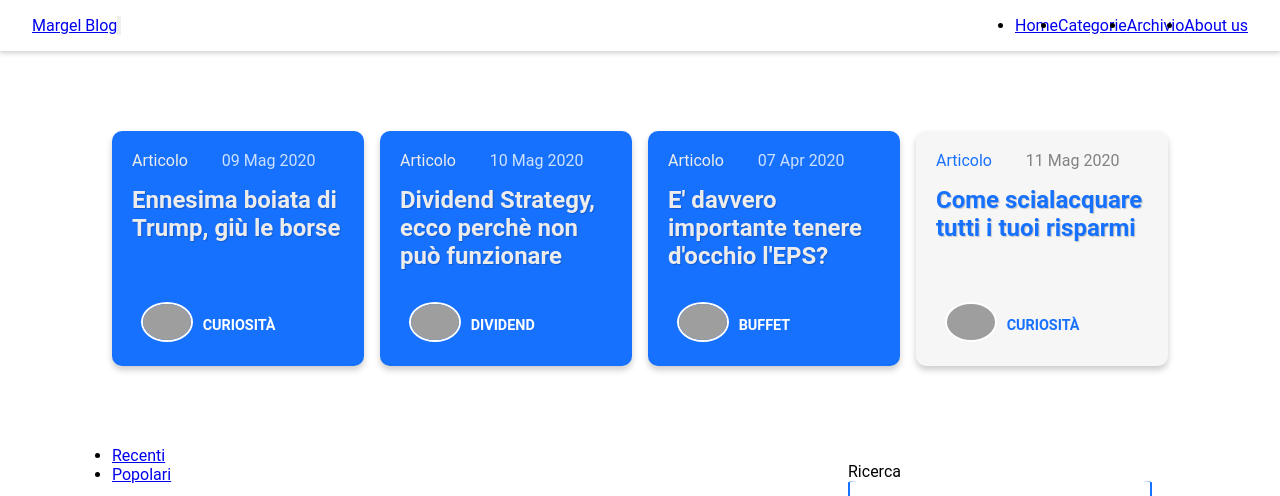
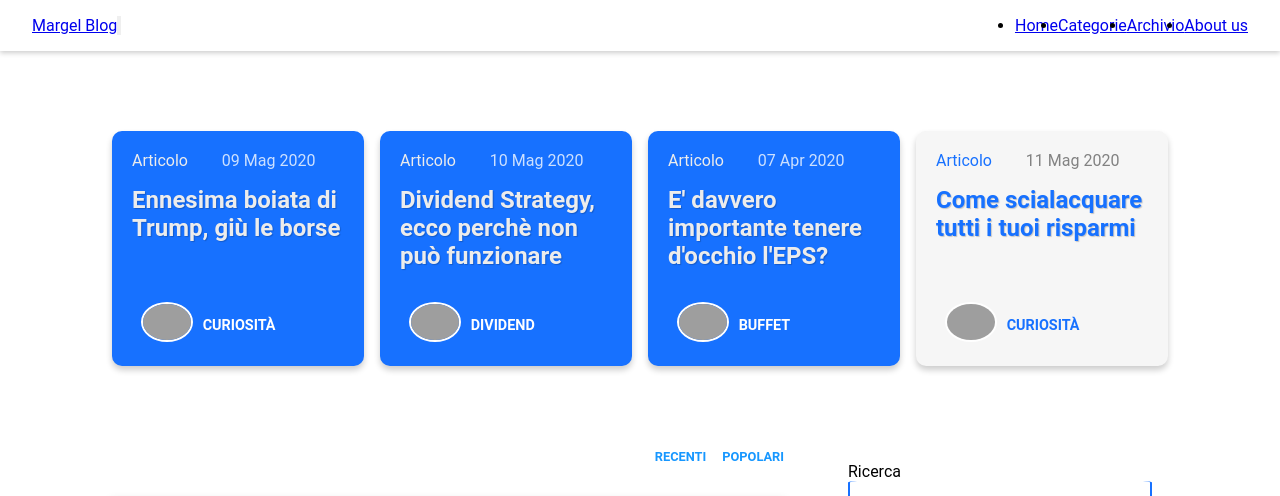
Before and after one commit to Pasqat/Margel-blog, a Django app: page / in a window 1280 px wide. Shown: the top 496 px of the page. Run offline with Django 3.2, Linux system fonts and the light colour scheme; grey boxes are pictures that could not be loaded.

```diff
--- a/static/css/style.css
+++ b/static/css/style.css
@@ -43,7 +43,6 @@ body {
   grid-template-columns: 4fr 2fr;
   gap: 3rem;
   padding: 3rem 0;
-  background: #fff;
 }
 
 .top-news-container {
@@ -52,7 +51,6 @@ body {
   grid-template-rows: minmax(4rem, auto);
   gap: 1rem;
   padding-bottom: 2rem;
-  background: #fff;
 }
 
 .top-news-container > .top-news {
@@ -182,6 +180,23 @@ body {
 /* ------- end SIDEBAR ------------ */
 
 /* * ----- DECK ------------------ */
+.news-container .news-filter ul {
+  display: flex;
+  list-style: none;
+  justify-content: flex-end;
+}
+
+.news-container .news-filter li {
+  padding-left: 1rem;
+}
+
+.news-container .news-filter a {
+  text-decoration: none;
+  text-transform: uppercase;
+  color: #1797ff;
+  font-size: 0.8rem;
+  font-weight: bold;
+}
 
 /* ------- end DECK -------------- */
 
```
